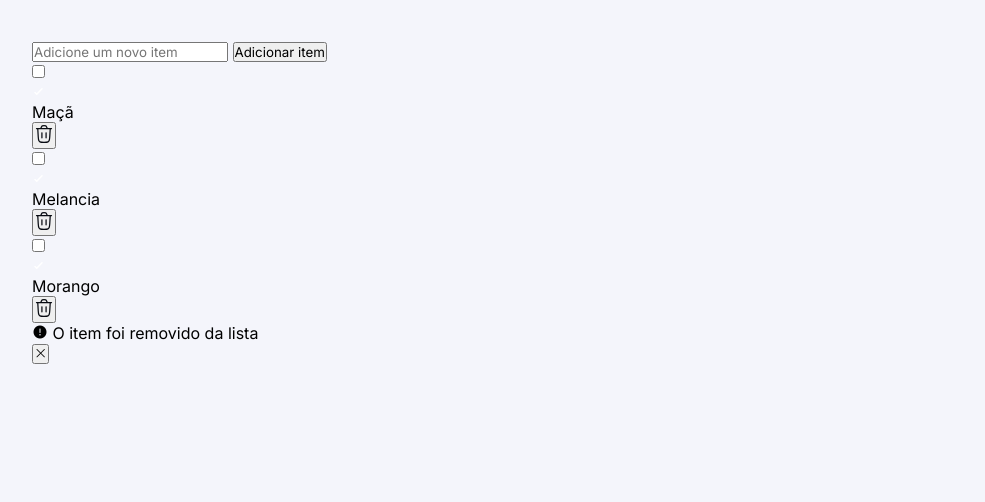
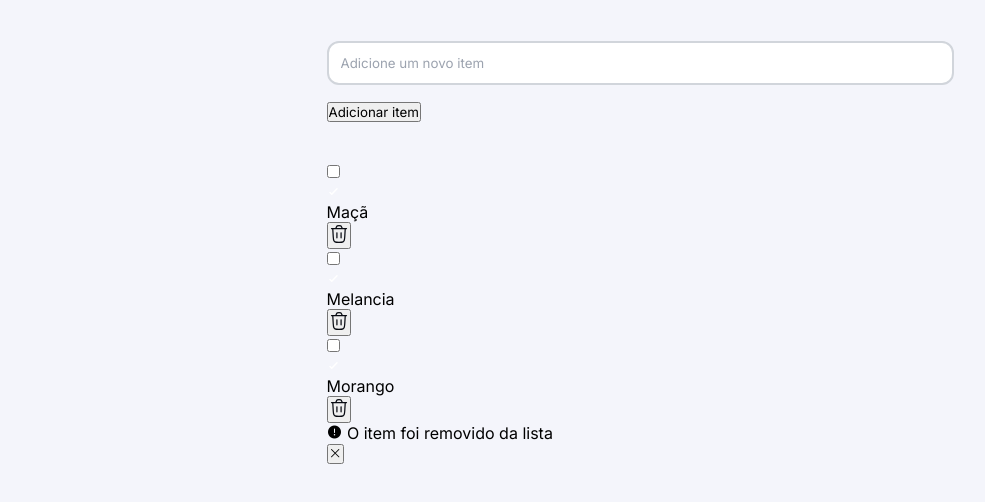
Before and after one commit to isabellillucena/quicklist02ma, a plain HTML site: page index.html in a window 1280 px wide. Shown: the part 168-670 px from the top of the page, without its empty margins (0-985 px from the left). Drawn offline with nearby package versions, Linux system fonts and the light colour scheme.

Commit message:
adição da primeira parte dos estilos da section.add-item

```diff
--- a/style.css
+++ b/style.css
@@ -58,3 +58,34 @@ header {
         line-height: 3.2rem;
     }
 }
+
+main {
+    max-width: 62.7rem;
+    margin-inline: auto;
+}
+
+.add-item {
+    margin-bottom: 4rem;
+
+    input {
+        width: 100%;
+        padding: 1.2rem;
+        border: 2px solid var(--border-primary);
+        border-radius: 1.2rem;
+        margin-bottom: 1.6rem;
+        outline: none;
+        color: var(--content-primary);
+
+        &::placeholder {
+            color: var(--content-tertiary);
+        }
+
+        &::hover {
+            border: 2px solid var(--border-hover);
+        }
+
+        &:focus {
+            border: 2px solid var(--color-brand);
+        }
+    }
+}
```
